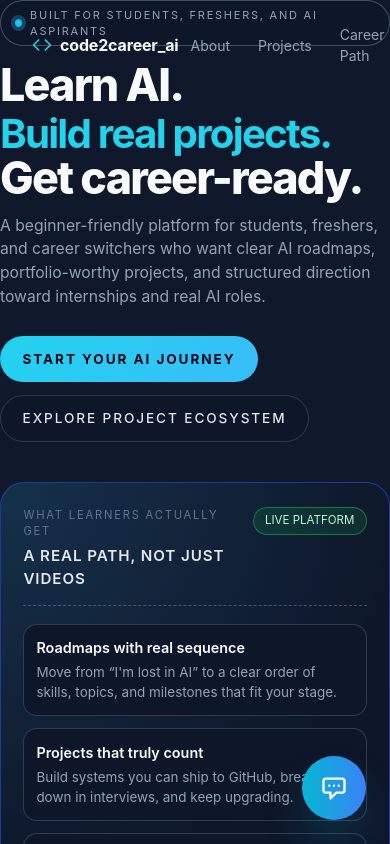
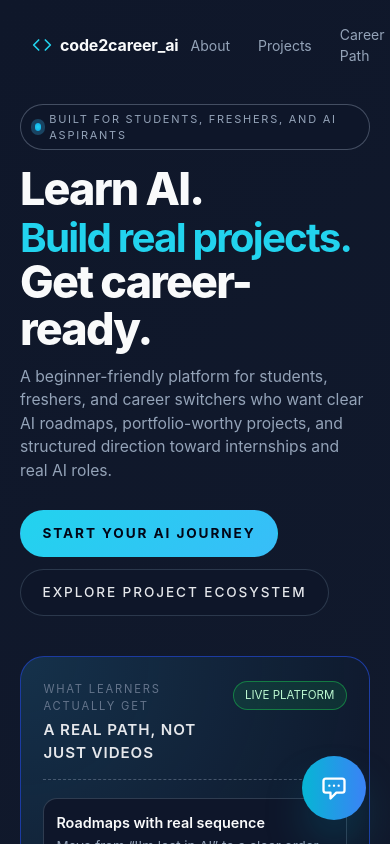
Before and after one commit to RzLetsCode/portfolio, a Next.js app: page /portfolio/ in a window 390 px wide. Shown: the top 844 px of the page. Built offline with nearby package versions, Linux system fonts and the light colour scheme.

Commit message:
Fix Hero alignment: add padding-top to section, add padding to hero grid
Updated hero section styles for improved layout and responsiveness.

```diff
--- a/components/Hero.module.css
+++ b/components/Hero.module.css
@@ -1,6 +1,8 @@
 .section {
   margin: 0;
   position: relative;
+  /* Push hero content below the fixed navbar (~72px tall) */
+  padding-top: 5rem;
 }
 
 /* subtle glow behind hero */
@@ -25,6 +27,7 @@
   grid-template-columns: minmax(0, 1.45fr) minmax(0, 1.05fr);
   gap: 2.5rem;
   align-items: center;
+  padding: 3rem 4rem 5rem;
 }
 
 .left {
@@ -72,9 +75,9 @@
 .heroAccent {
   display: inline-block;
   font-weight: 700;
-  font-size: 0.9em;        /* slightly smaller so it fits on one line */
-  color: #22d3ee;          /* same cyan accent as before */
-  white-space: nowrap;     /* prevent wrapping */
+  font-size: 0.9em;
+  color: #22d3ee;
+  white-space: nowrap;
 }
 
 /* subtext */
@@ -109,7 +112,7 @@
   white-space: nowrap;
 }
 
-/* primary CTA style – match Get in Touch / Initiate Contact */
+/* primary CTA style */
 .btnPrimary {
   background: linear-gradient(135deg, #22d3ee, #38bdf8);
   color: #020617;
@@ -146,10 +149,10 @@
 .heroSide {
   border-radius: 24px;
   border: 1px solid rgba(30, 64, 175, 0.9);
-  background:
-    radial-gradient(circle at top left, rgba(56, 189, 248, 0.16), transparent 60%),
+  background: radial-gradient(circle at top left, rgba(56, 189, 248, 0.16), transparent 60%),
     rgba(15, 23, 42, 0.97);
   padding: 1.5rem 1.4rem 1.3rem;
+  align-self: center;
 }
 
 /* header area inside card */
@@ -220,6 +223,7 @@
 @media (max-width: 980px) {
   .hero {
     grid-template-columns: minmax(0, 1fr);
+    padding: 2rem 2rem 4rem;
   }
 
   .left {
@@ -228,6 +232,10 @@
 }
 
 @media (max-width: 480px) {
+  .hero {
+    padding: 1.5rem 1.25rem 3rem;
+  }
+
   .heroActions {
     flex-wrap: wrap;
   }
```
